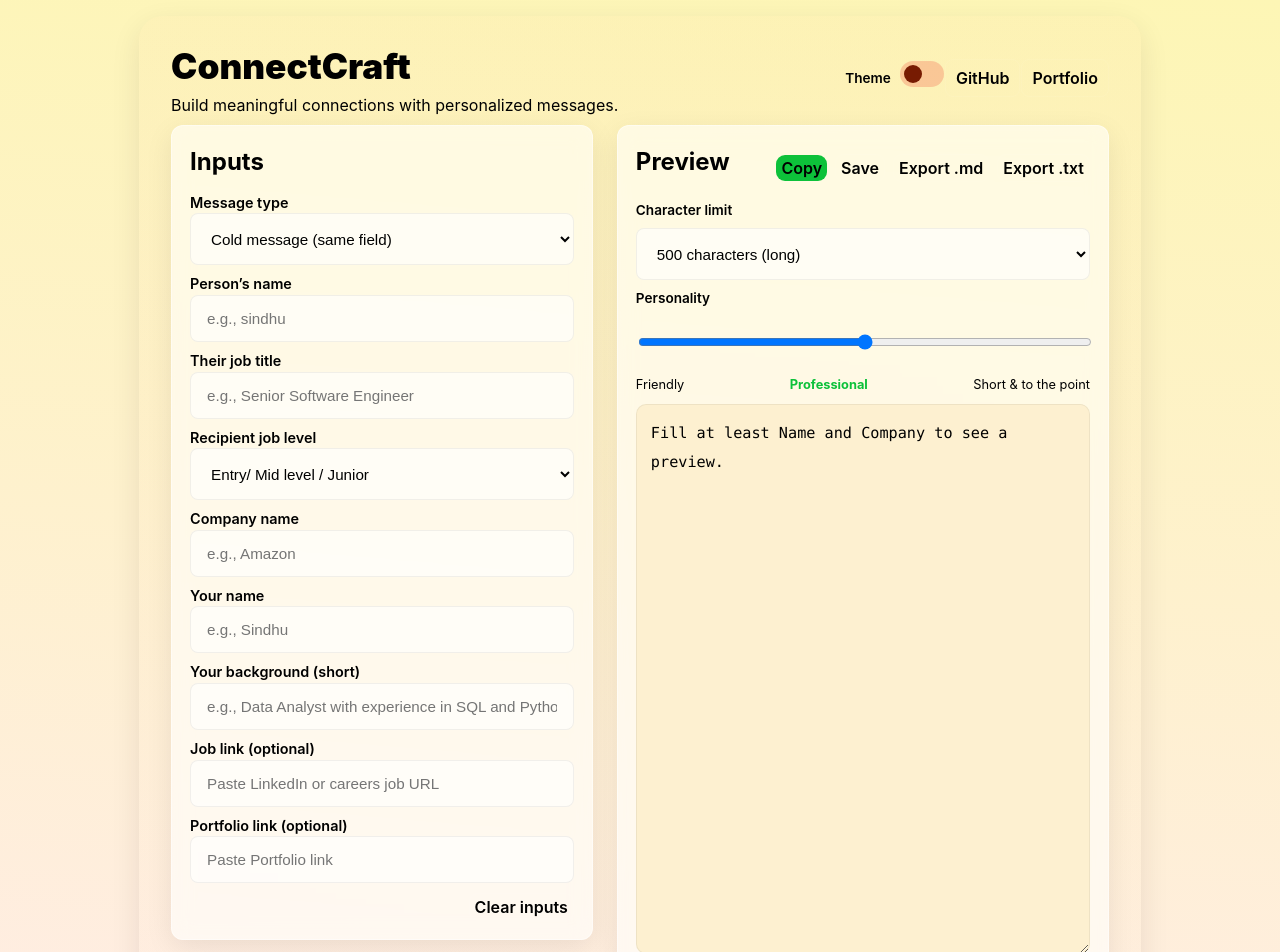
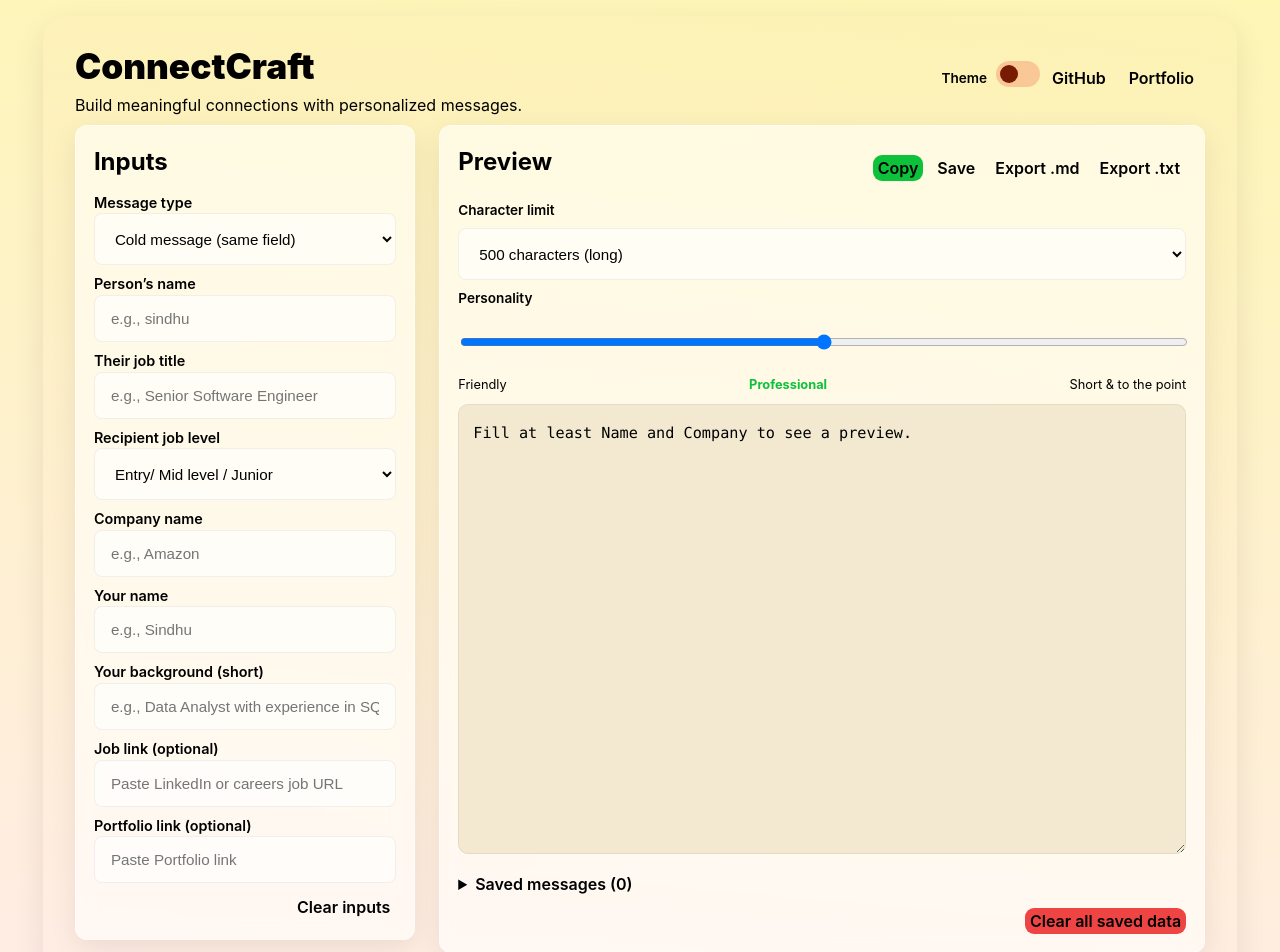
Before and after one commit to kothurisindhu2000/ConnectCraft-Build-Meaningful-Connections, a React (Vite) app: page / in a window 1280 px wide. Shown: the top 952 px of the page. Built offline with nearby package versions, Linux system fonts and the light colour scheme.

Commit message:
Update UI and improve message preview

```diff
--- a/src/App.css
+++ b/src/App.css
@@ -101,7 +101,7 @@ body {
 /* Grid that splits into left/right panels */
 .main-grid {
   display: grid;
-  grid-template-columns: 1.2fr 1.4fr;   /* left slightly wider than right */
+  grid-template-columns: 1.2fr 2.7fr;   /* left slightly wider than right */
   gap: 24px;
   align-items: start;
 }
@@ -340,11 +340,11 @@ textarea {
 /* Preview text box that shows the generated message */
 .preview {
   width: 100%;
-  height: 550px;           /* fixed height */
+  height: 450px;           /* fixed height */
   padding: 14px;
   border-radius: 10px;
   border: 1px solid rgba(0, 4, 9, 0.06);
-  background: #fdf0d0;     /* temporary obvious color */
+  background: #f2e9d0;     /* temporary obvious color */
   font-family: ui-monospace, SFMono-Regular, Menlo, monospace;
   color: var(--text);
   line-height: 1.9;
--- a/vite.config.ts
+++ b/vite.config.ts
@@ -2,6 +2,6 @@ import { defineConfig } from 'vite'
 import react from '@vitejs/plugin-react'
 
 export default defineConfig({
-  base: '/ConnectCraft--Build-Meaningful-Connections/', // MUST match repo name exactly
+  base: '/ConnectCraft-Build-Meaningful-Connections/', // MUST match repo name exactly
   plugins: [react()],
 })
```
